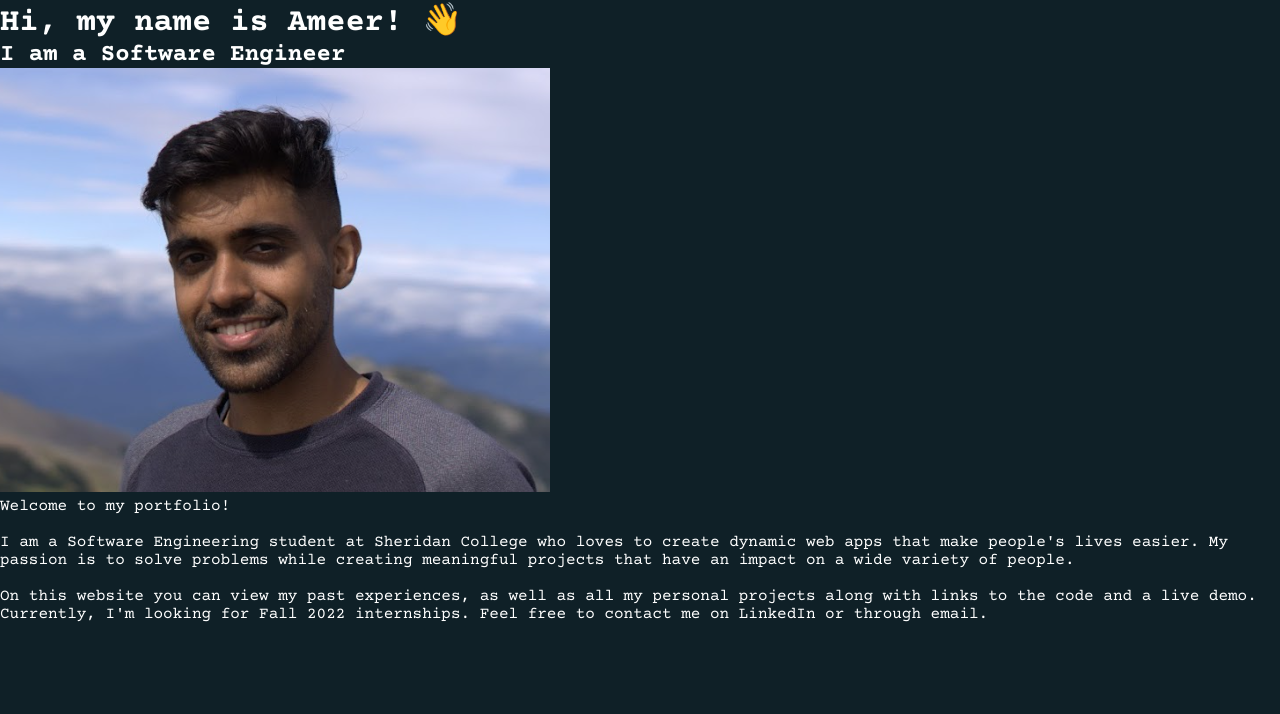
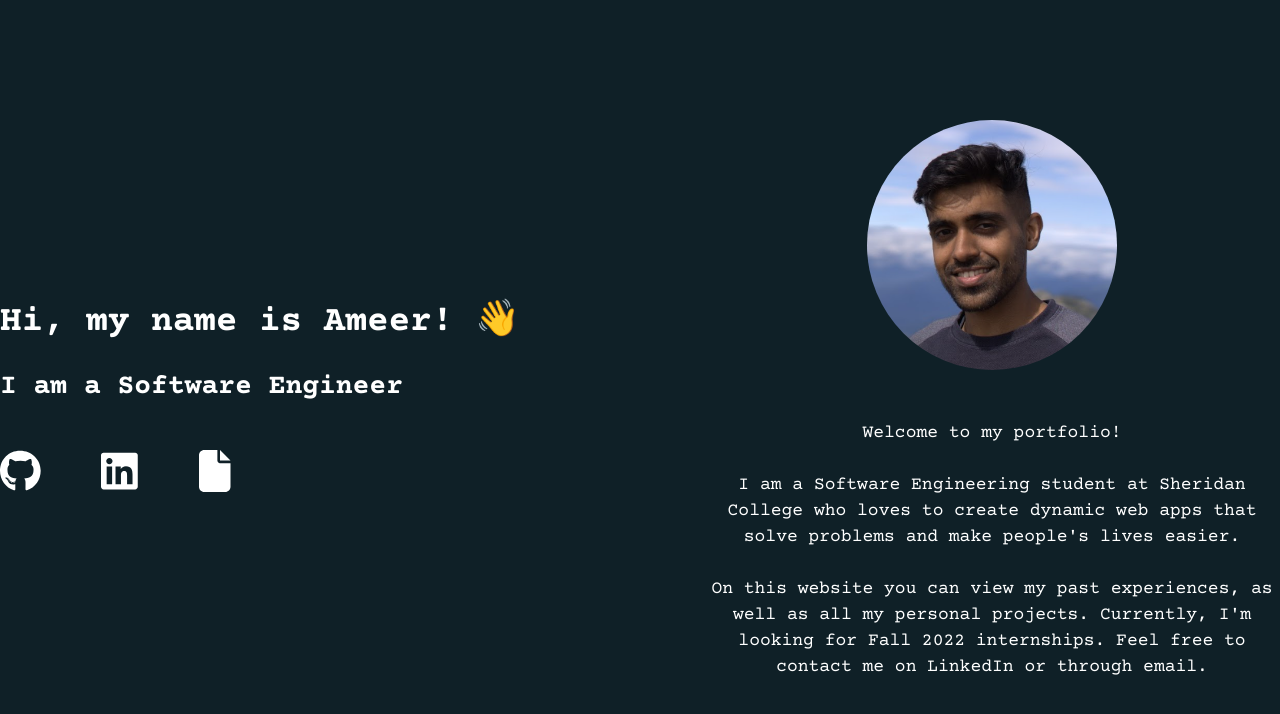
Before and after one commit to ameer-ahmad/portfolio2022, a React (Create React App) app: page / in a window 1280 px wide. Shown: the top 714 px of the page. Built offline with nearby package versions, Linux system fonts and the light colour scheme.

Commit message:
styled about section

```diff
--- a/package.json
+++ b/package.json
@@ -3,6 +3,11 @@
   "version": "0.1.0",
   "private": true,
   "dependencies": {
+    "@fortawesome/fontawesome-svg-core": "^6.1.2",
+    "@fortawesome/free-brands-svg-icons": "^6.1.2",
+    "@fortawesome/free-regular-svg-icons": "^6.1.2",
+    "@fortawesome/free-solid-svg-icons": "^6.1.2",
+    "@fortawesome/react-fontawesome": "^0.2.0",
     "@testing-library/jest-dom": "^5.16.4",
     "@testing-library/react": "^13.3.0",
     "@testing-library/user-event": "^13.5.0",
--- a/src/App.css
+++ b/src/App.css
@@ -13,3 +13,56 @@ body {
   color: #FFFFFF;
   font-family: 'Courier Prime', monospace;
 }
+
+.about {
+  max-width: 1280px;
+  min-height: 100vh;
+  display: flex;
+  align-items: center;
+  justify-content: space-between;
+  margin: 0 auto 0 auto;
+}
+
+.aboutImg {
+  height: 250px;
+  width: 250px;
+  object-fit: cover;
+  border-radius: 50%;
+  margin-bottom: 50px;
+}
+
+.aboutLeft {
+  width: 45%;
+  line-height: 65px;
+}
+
+.aboutRight {
+  width:45%;
+  display: flex;
+  flex-direction: column;
+  align-items: center;
+  text-align: center;
+  font-size: 18px;
+  line-height: 26px;
+}
+
+.aboutLeft h1 {
+  font-size: 36px;
+}
+
+.aboutLeft h2 {
+  font-size: 28px;
+}
+
+.aboutSocials {
+  list-style: none;
+  display: flex;
+  font-size: 42px;
+  width: 40%;
+  margin-top: 25px;
+  justify-content: space-between;
+}
+
+.aboutSocials a {
+  color: white;
+}
--- a/src/components/About.js
+++ b/src/components/About.js
@@ -1,5 +1,8 @@
 import React from 'react'
 import ameer from './ameer.png'
+import { FontAwesomeIcon } from '@fortawesome/react-fontawesome'
+import { faFile } from '@fortawesome/free-solid-svg-icons'
+import { faGithub, faLinkedin } from '@fortawesome/free-brands-svg-icons'
 
 function About() {
   return (
@@ -7,12 +10,16 @@ function About() {
         <div className="aboutLeft">
             <h1>Hi, my name is Ameer! 👋</h1>
             <h2>I am a Software Engineer</h2>
+            <ul className="aboutSocials">
+                <li><a href="https://github.com/ameer-ahmad" target="_blank" rel="noreferrer"><FontAwesomeIcon icon={faGithub} /></a></li>
+                <li><a href="https://www.linkedin.com/in/ameerahmad/" target="_blank" rel="noreferrer"><FontAwesomeIcon icon={faLinkedin} /></a></li>
+                <li><FontAwesomeIcon icon={faFile} /></li>
+            </ul>
         </div>
         <div className="aboutRight">
             <img className="aboutImg" src={ameer} alt="Ameer Ahmad" />
-            <p>Welcome to my portfolio! <br/><br/> I am a Software Engineering student at Sheridan College who loves to create dynamic web apps that make people's lives easier. My passion
-            is to solve problems while creating meaningful projects that have an impact on a wide variety of people. <br/><br/> On this website you can view my past experiences, as well as all
-            my personal projects along with links to the code and a live demo. Currently, I'm looking for Fall 2022 internships. Feel free to contact me on LinkedIn or through email.</p>
+            <p>Welcome to my portfolio! <br/><br/> I am a Software Engineering student at Sheridan College who loves to create dynamic web apps that solve problems and make people's lives easier. <br/><br/> On this website you can view my past experiences, as well as all
+            my personal projects. Currently, I'm looking for Fall 2022 internships. Feel free to contact me on LinkedIn or through email.</p>
         </div>
 
     </div>
```
Also changed, not shown: 1 other file (tests, documents, lock files or other folders).
